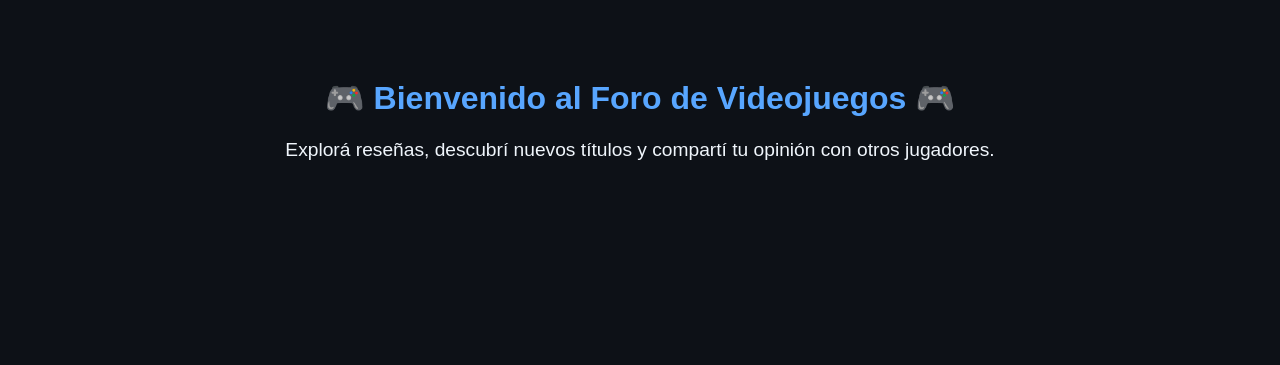
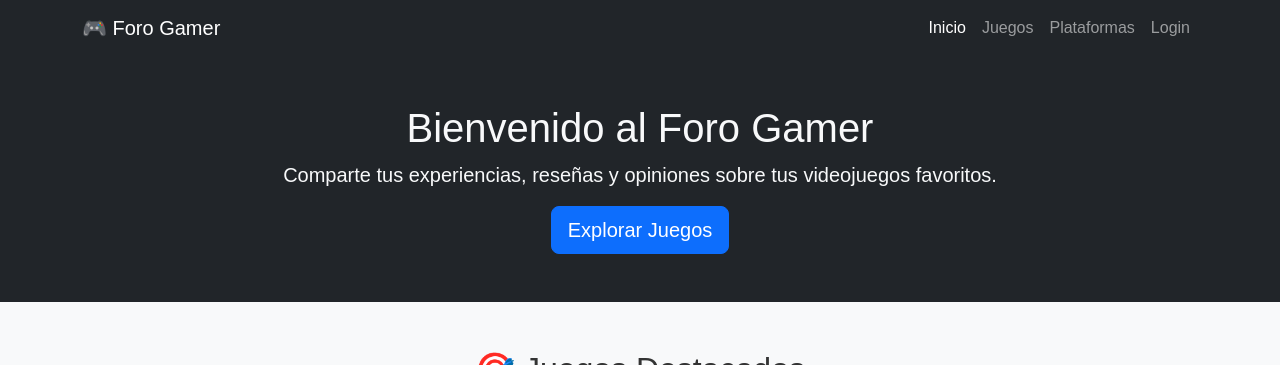
Before and after one commit to ThiagoCabralDV/Thiago-Cabral---Franco-Bisagno-Parcial-2-AyM-Python, a Django app: page / in a window 1280 px wide. Shown: the top 365 px of the page. Before the commit the page ends 160 px from the top, so only its background shows below. Run offline with Django 5.2, Linux system fonts and the light colour scheme.

Commit message:
Home Version 1

```diff
--- /dev/null
+++ b/foroJ_Cabral_Bisagno/home/static/home/estilos.css
@@ -0,0 +1,21 @@
+body {
+  font-family: 'Poppins', sans-serif;
+  background-color: #f8f9fa;
+  color: #333;
+}
+
+.hero {
+  text-align: center;
+  padding: 100px 20px;
+  background-color: #007bff;
+  color: white;
+}
+
+.hero h1 {
+  font-size: 3rem;
+}
+
+.hero p {
+  font-size: 1.2rem;
+  margin-top: 10px;
+}
--- a/foroJ_Cabral_Bisagno/home/templates/home/index.html
+++ b/foroJ_Cabral_Bisagno/home/templates/home/index.html
@@ -1,26 +1,84 @@
+{% load static %}
 <!DOCTYPE html>
 <html lang="es">
 <head>
     <meta charset="UTF-8">
-    <title>Foro de Videojuegos</title>
-    <style>
-        body {
-            background-color: #0d1117;
-            color: #f0f6fc;
-            font-family: Arial, sans-serif;
-            text-align: center;
-            padding: 50px;
-        }
-        h1 {
-            color: #58a6ff;
-        }
-        p {
-            font-size: 1.2rem;
-        }
-    </style>
+    <meta name="viewport" content="width=device-width, initial-scale=1.0">
+    <title>Foro Gamer</title>
+
+    <!-- Bootstrap CSS -->
+    <link
+        href="https://cdn.jsdelivr.net/npm/bootstrap@5.3.2/dist/css/bootstrap.min.css"
+        rel="stylesheet">
+
+    <!-- CSS -->
+    <link rel="stylesheet" href="{% static 'home/estilos.css' %}">
 </head>
 <body>
-    <h1>🎮 Bienvenido al Foro de Videojuegos 🎮</h1>
-    <p>Explorá reseñas, descubrí nuevos títulos y compartí tu opinión con otros jugadores.</p>
-</body>
-</html>
+
+    <!-- Barra de navegación -->
+    <nav class="navbar navbar-expand-lg navbar-dark bg-dark">
+        <div class="container">
+            <a class="navbar-brand" href="#">🎮 Foro Gamer</a>
+            <button class="navbar-toggler" type="button" data-bs-toggle="collapse" data-bs-target="#navbarNav">
+                <span class="navbar-toggler-icon"></span>
+            </button>
+            <div class="collapse navbar-collapse" id="navbarNav">
+                <ul class="navbar-nav ms-auto">
+                    <li class="nav-item"><a class="nav-link active" href="#">Inicio</a></li>
+                    <li class="nav-item"><a class="nav-link" href="#">Juegos</a></li>
+                    <li class="nav-item"><a class="nav-link" href="#">Plataformas</a></li>
+                    <li class="nav-item"><a class="nav-link" href="#">Login</a></li>
+                </ul>
+            </div>
+        </div>
+    </nav>
+
+    <!-- Sección principal -->
+    <header class="text-center py-5 bg-dark text-light">
+        <div class="container">
+            <h1>Bienvenido al Foro Gamer</h1>
+            <p class="lead">Comparte tus experiencias, reseñas y opiniones sobre tus videojuegos favoritos.</p>
+            <a href="#" class="btn btn-primary btn-lg">Explorar Juegos</a>
+        </div>
+    </header>
+
+    <!-- Sección de juegos destacados -->
+    <section class="container my-5">
+        <h2 class="text-center mb-4">🎯 Juegos Destacados</h2>
+        <div class="row g-4">
+            <div class="col-md-4">
+                <div class="card h-100">
+                    <img src="https://cdn.cloudflare.steamstatic.com/steam/apps/1091500/header.jpg" class="card-img-top" alt="Cyberpunk 2077">
+                    <div class="card-body">
+                        <h5 class="card-title">Cyberpunk 2077</h5>
+                        <p class="card-text">Una aventura futurista en una ciudad llena de vida y peligro.</p>
+                        <a href="#" class="btn btn-outline-primary">Ver más</a>
+                    </div>
+                </div>
+            </div>
+            <div class="col-md-4">
+                <div class="card h-100">
+                    <img src="https://cdn.cloudflare.steamstatic.com/steam/apps/1174180/header.jpg" class="card-img-top" alt="Red Dead Redemption 2">
+                    <div class="card-body">
+                        <h5 class="card-title">Red Dead Redemption 2</h5>
+                        <p class="card-text">Vive la historia épica de Arthur Morgan y la banda de Van der Linde.</p>
+                        <a href="#" class="btn btn-outline-primary">Ver más</a>
+                    </div>
+                </div>
+            </div>
+            <div class="col-md-4">
+                <div class="card h-100">
+                    <img src="https://cdn.cloudflare.steamstatic.com/steam/apps/730/header.jpg" class="card-img-top" alt="Counter-Strike 2">
+                    <div class="card-body">
+                        <h5 class="card-title">Counter-Strike 2</h5>
+                        <p class="card-text">El clásico shooter competitivo llevado a un nuevo nivel.</p>
+                        <a href="#" class="btn btn-outline-primary">Ver más</a>
+                    </div>
+                </div>
+            </div>
+        </div>
+    </section>
+
+    <!-- Footer -->
+    <footer class="bg-dar
```
